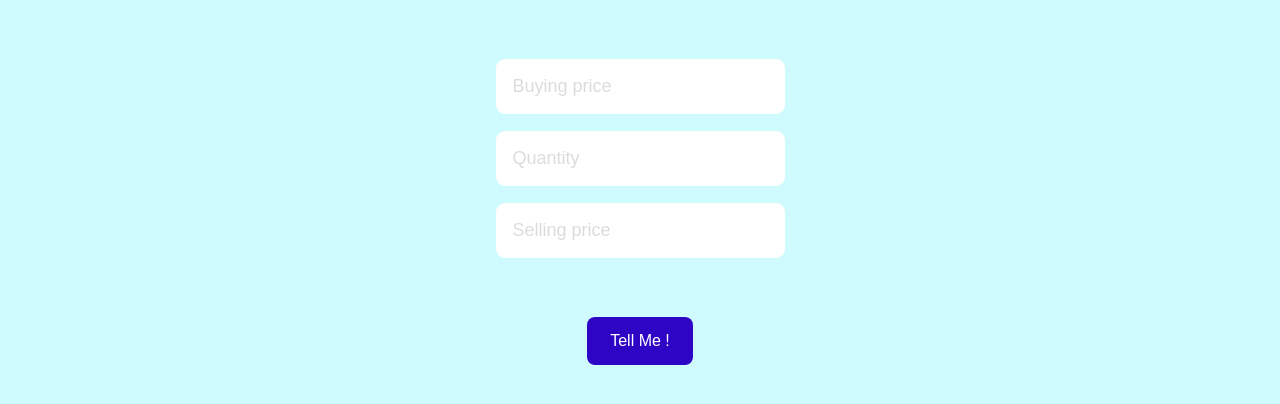
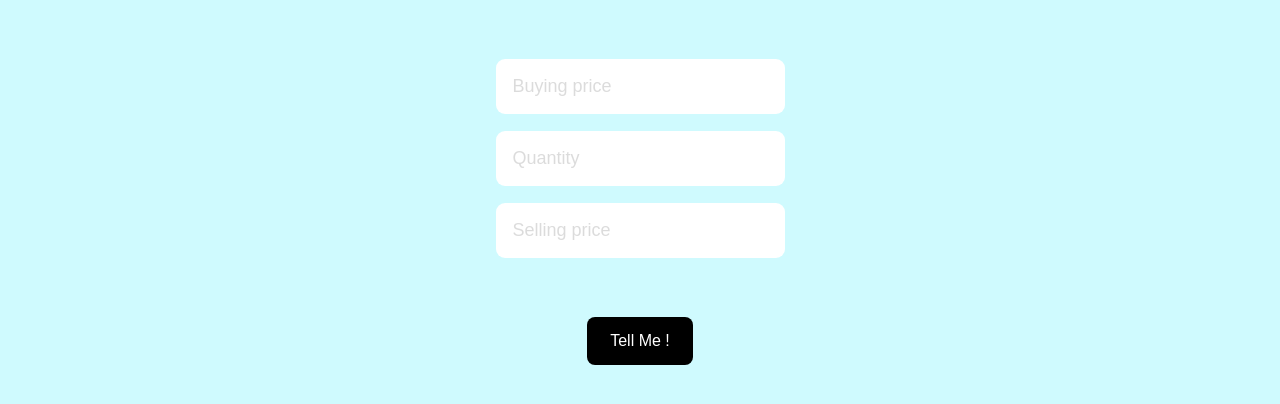
Before and after one commit to yashj2022/profit-loss-calculator, a plain HTML site: page index.html in a window 1280 px wide. Shown: the part 158-562 px from the top of the page. Drawn offline with Linux system fonts and the light colour scheme.

Commit message:
initial commit

```diff
--- a/style.css
+++ b/style.css
@@ -52,7 +52,7 @@
   }
   .button {
     color: #fff;
-    background-color: #2e05c5;
+    background-color: black;
     padding: 15px 23px;
     border-radius: 8px;
   }
```
